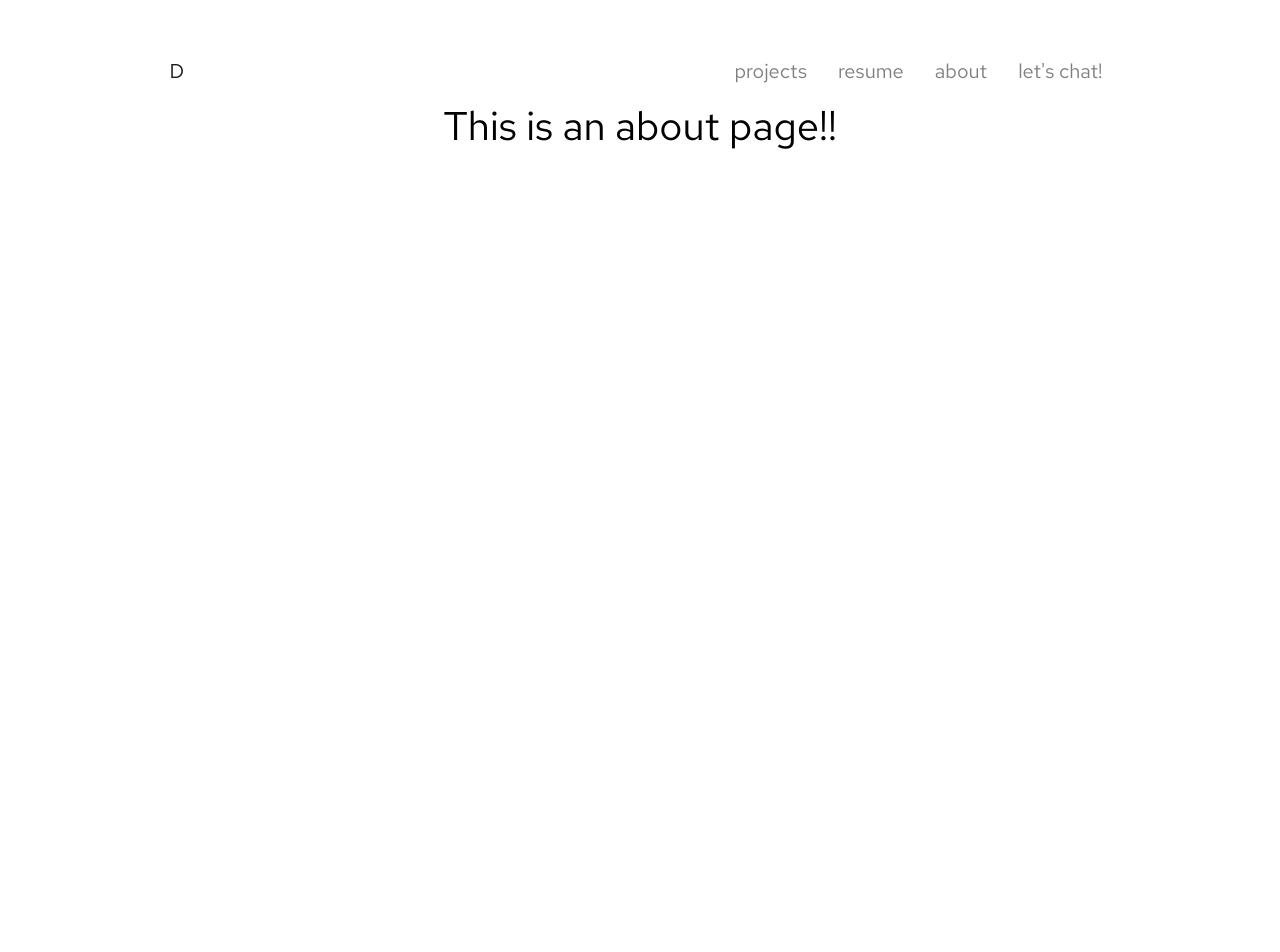
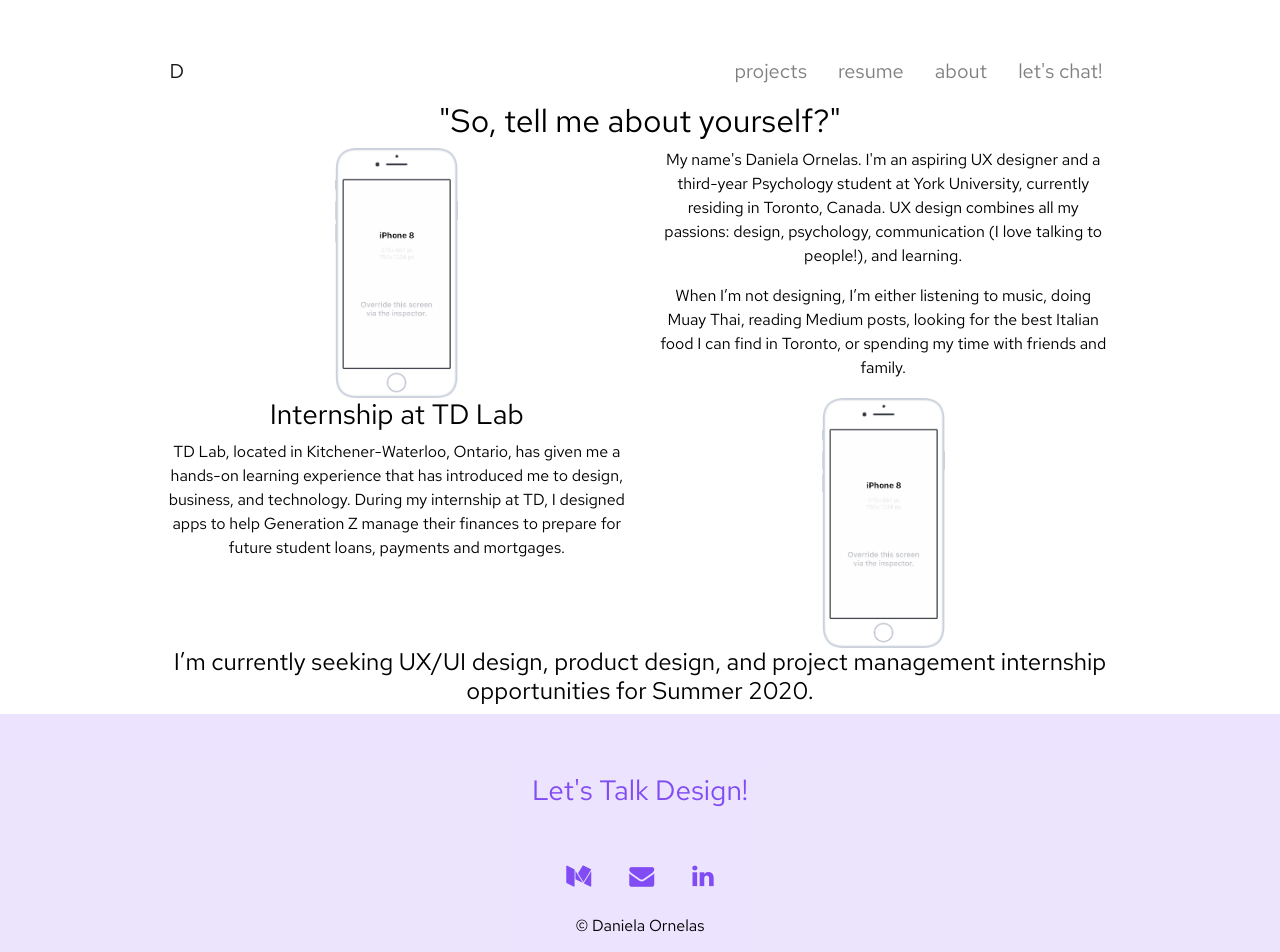
Before and after one commit to AndrewDrury/daniela-personal-portfolio, a Vue app: page /about in a window 1280 px wide. Shown: the top 952 px of the page. Before the commit the page ends 800 px from the top, so only its background shows below. Built offline with nearby package versions, Linux system fonts and the light colour scheme.

Commit message:
Started about page, created footer

```diff
--- a/src/App.vue
+++ b/src/App.vue
@@ -1,13 +1,11 @@
 <template>
   <div id="app">
-
+    <div id="main">
+      <!-- Header -->
       <b-navbar toggleable="md" class="d-fixed">
         <b-navbar-toggle target="nav_collapse"></b-navbar-toggle>
-
         <b-navbar-brand to="/">D</b-navbar-brand>
-
         <b-collapse is-nav id="nav_collapse">
-
           <!-- Right aligned nav items, collapsed on mobile -->
           <b-navbar-nav class="ml-auto">
             <b-nav-item class="tab" href="#projects" right>projects</b-nav-item>
@@ -15,7 +13,6 @@
             <b-nav-item class="tab" to="/about" right>about</b-nav-item>
             <b-nav-item class="tab" right>let's chat!</b-nav-item>
           </b-navbar-nav>
-
         </b-collapse>
       </b-navbar>
 
@@ -24,32 +21,99 @@
         <router-view></router-view>
       </transition>
     </div>
+
+    <!-- Footer -->
+    <section id="footer">
+      <div class="container">
+        <b-row class="text-center">
+          <b-col>
+            <h3>Let's Talk Design!</h3>
+          </b-col>
+        </b-row>
+        <b-row>
+          <b-col class="col-xs-12 col-sm-12 col-md-12 mt-2 mt-sm-5">
+            <ul class="list-unstyled list-inline social text-center">
+              <li class="list-inline-item">
+                <a href="javascript:void();">
+                  <i class="fa fa-medium"></i>
+                </a>
+              </li>
+              <li class="list-inline-item">
+                <a href="javascript:void();" target="_blank">
+                  <i class="fa fa-envelope"></i>
+                </a>
+              </li>
+              <li class="list-inline-item">
+                <a href="javascript:void();">
+                  <i class="fa fa-linkedin"></i>
+                </a>
+              </li>
+            </ul>
+          </b-col>
+        </b-row>
+        <b-row>
+          <b-col class="col-xs-12 col-sm-12 col-md-12 mt-2 mt-sm-2 text-center text-white">
+            <p class="h6">&copy Daniela Ornelas</p>
+          </b-col>
+        </b-row>
+      </div>
+    </section>
+  </div>
 </template>
 
 <style lang="scss">
-$primary: #814CF3;
+@import url("https://maxcdn.bootstrapcdn.com/font-awesome/4.7.0/css/font-awesome.min.css");
+$primary: #814cf3;
 
 #app {
   font-family: "Avenir", Helvetica, Arial, sans-serif;
   -webkit-font-smoothing: antialiased;
   -moz-osx-font-smoothing: grayscale;
   text-align: center;
+
+  #main {
     margin-left: 12%;
     margin-right: 12%;
     margin-top: 2.5em;
+  }
 }
 
 .tab {
   margin-left: 0.75em;
   font-size: 1.25em;
 }
+
+/* Footer */
+section {
+  padding: 60px 0;
+}
+#footer {
+  background: rgba(129, 76, 243, 0.15) !important;
+}
+#footer ul.social li a i {
+  margin-right: 15px;
+  margin-left: 15px;
+  font-size: 25px;
+  -webkit-transition: 0.5s all ease;
+  -moz-transition: 0.5s all ease;
+  transition: 0.5s all ease;
+  color: $primary;
+}
+#footer ul.social li:hover a i {
+  font-size: 30px;
+  margin-top: -10px;
+  color: white;
+}
+#footer h3 {
+  color: $primary;
+}
 </style>
 
 <script lang="ts">
-import Vue from 'vue'
+import Vue from "vue";
 // @ is an alias to /src
 
 export default Vue.extend({
-  name: 'home'
-})
+  name: "home"
+});
 </script>
--- a/src/views/About.vue
+++ b/src/views/About.vue
@@ -1,9 +1,41 @@
 <template>
   <div class="about">
-    <h1>This is an about page!!</h1>
+    <b-container fluid class="verticalCenter">
+      <b-row>
+        <b-col>
+          <b-row>
+            <b-col>
+              <h2>"So, tell me about yourself?"</h2>
+            </b-col>
+          </b-row>
+          <b-row>
+            <b-col>
+              <img src="@/assets/iPhone.png" height="250px" />
+            </b-col>
+            <b-col>
+              <p>My name's Daniela Ornelas. I'm an aspiring UX designer and a third-year Psychology student at York University, currently residing in Toronto, Canada. UX design combines all my passions: design, psychology, communication (I love talking to people!), and learning.</p>
+              <p>When I’m not designing, I’m either listening to music, doing Muay Thai, reading Medium posts, looking for the best Italian food I can find in Toronto, or spending my time with friends and family.</p>
+            </b-col>
+          </b-row>
+          <b-row>
+            <b-col>
+              <h3>Internship at TD Lab</h3>
+              <p>TD Lab, located in Kitchener-Waterloo, Ontario, has given me a hands-on learning experience that has introduced me to design, business, and technology. During my internship at TD, I designed apps to help Generation Z manage their finances to prepare for future student loans, payments and mortgages.</p>
+            </b-col>
+            <b-col>
+              <img src="@/assets/iPhone.png" height="250px" />
+            </b-col>
+          </b-row>
+          <b-row>
+            <b-col>
+              <h4>I’m currently seeking UX/UI design, product design, and project management internship opportunities for Summer 2020.</h4>
+            </b-col>
+          </b-row>
+        </b-col>
+      </b-row>
+    </b-container>
   </div>
 </template>
 
 <style lang="scss">
-
 </style>
```
Also changed, not shown: 1 other file (tests, documents, lock files or other folders). Lines whose indentation alone changed are shown as unchanged.
